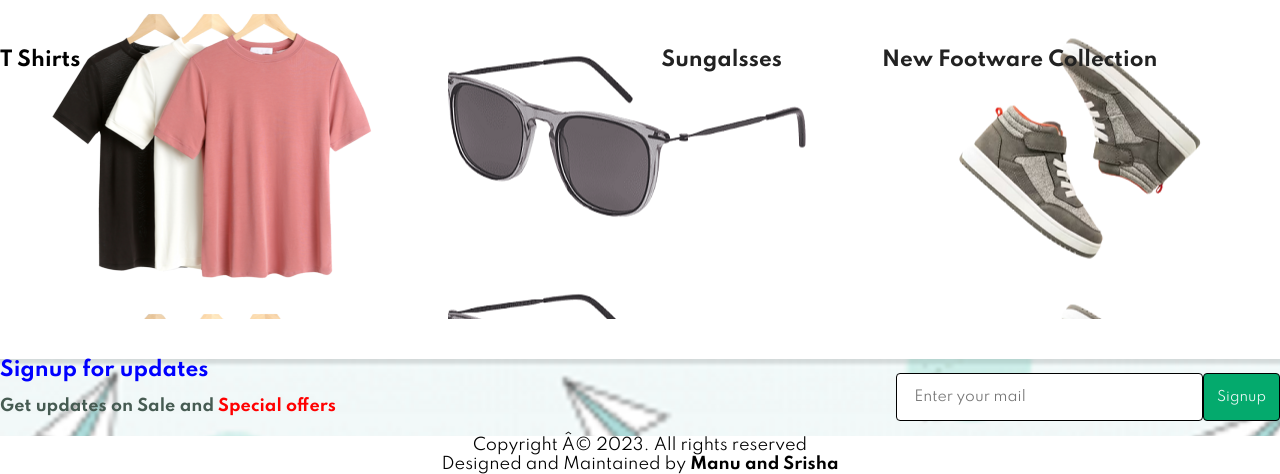
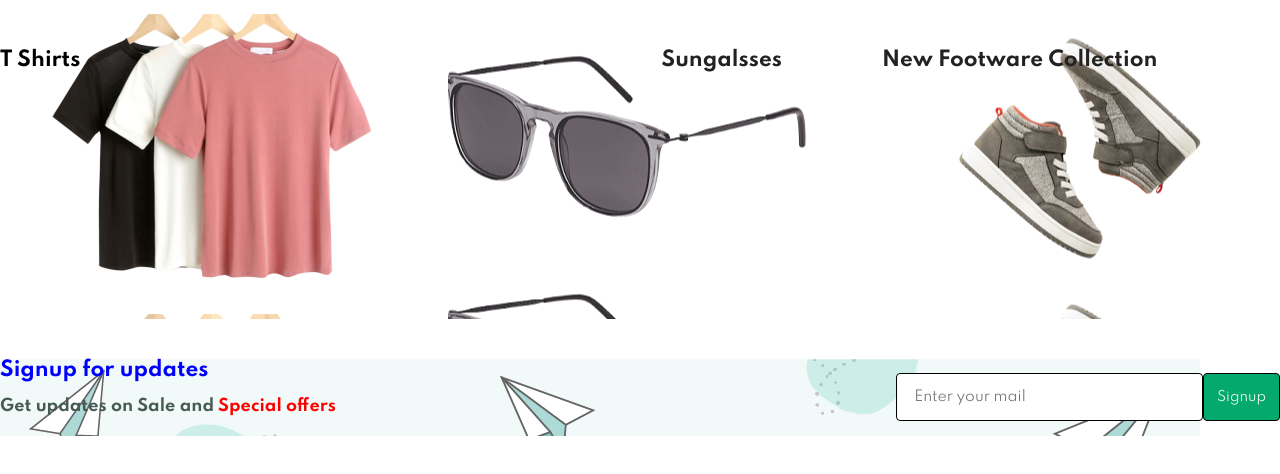
Before and after one commit to Manukl535/Ecommerce-website, a PHP site: page / in a window 1280 px wide. Shown: the part 3480-3954 px from the top of the page. After the commit the page ends 3916 px from the top, so only its background shows below. Run offline with PHP 8.4, Linux system fonts and the light colour scheme.

Commit message:
Images for footer updated

```diff
--- a/index.html
+++ b/index.html
@@ -3,6 +3,7 @@
 <html>
     <head>
         <title>Manu's E-commerce site</title>
+        <link rel="stylesheet" href="https://cdnjs.cloudflare.com/ajax/libs/font-awesome/4.7.0/css/font-awesome.min.css">
         <link rel="stylesheet" href="https://cdnjs.cloudflare.com/ajax/libs/font-awesome/4.7.0/css/font-awesome.min.css">
         <link rel="stylesheet" href="https://cdnjs.cloudflare.com/ajax/libs/font-awesome/4.7.0/css/font-awesome.min.css">
         <link rel="stylesheet" href="https://cdnjs.cloudflare.com/ajax/libs/font-awesome/4.7.0/css/font-awesome.min.css">
@@ -350,10 +351,10 @@
 
                 <section id="buy1get1" class="section-m1" >
 
-                 <div class="buy1get1_box2" class="pop">
+                 <div class="buy1get1_box2" >
 
-                    <h4><b>T Shirts</b></h4>
-
+                        <h4><b>T Shirts</b></h4>
+                        <a href="#"></a>
                 </div>
 
 
@@ -381,23 +382,10 @@
             </div>
         </section>
 
-             <!--Footer section-->
-        <div class="footer-contactus">
+            <footer>
 
-        </footer>
-    </div>
 
-    <div class="copyright">
-        <footer class="container">
-            <center>
-          <ul id="menu">
-            <li>Copyright © 2023. All rights reserved </li>
-            <li>Designed and Maintained by <b>Manu and Srisha</b></li>
-
-          </ul>
-            </center>
-        </footer>
-  </div>
+            </footer>
 
 </body>
 </html>
--- a/styles.css
+++ b/styles.css
@@ -472,7 +472,7 @@ color:black;
   justify-content: space-between;
   flex-wrap: wrap;
   align-items: center;
-  background-image: url(Assets/sub.png);
+  background-image: url(Assets/newsletter-background.webp);
   background-repeat: no-repeat;
 
 }
```
Also changed, not shown: Assets/newsletter-background.webp (added), Assets/sub.png (deleted).
